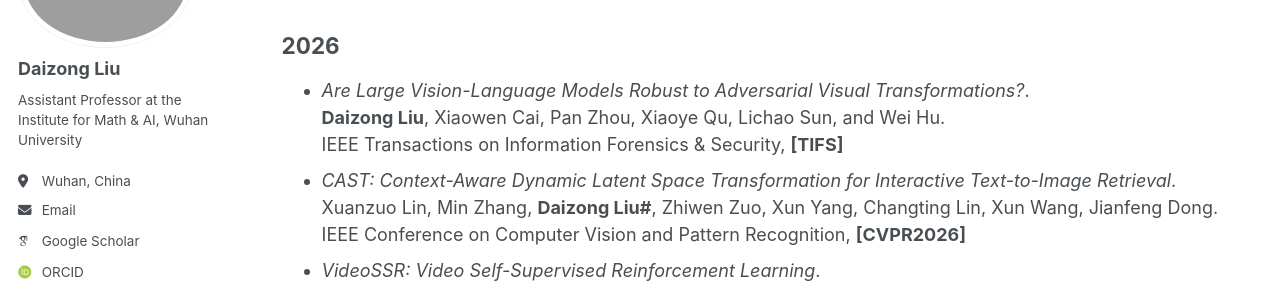
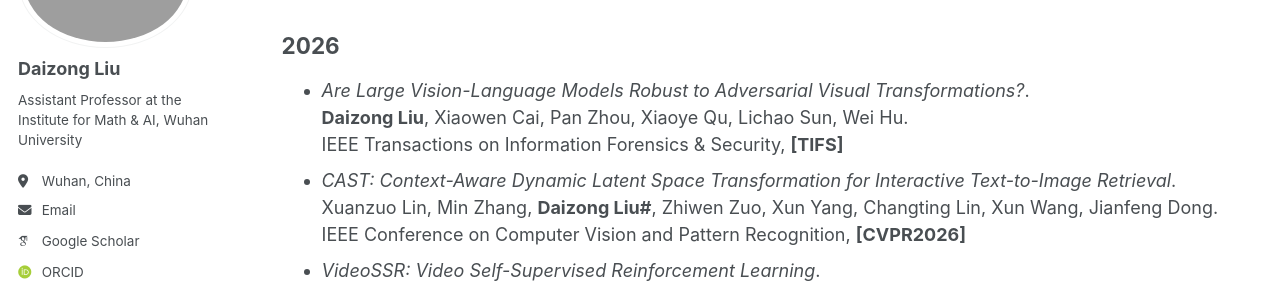
Before and after one commit to liudaizong/liudaizong.github.io, a Jekyll site: the page built from _pages/publications.md, in a window 1280 px wide and 900 px high. Shown: the part 185-473 px from the top of the window. Built offline with Jekyll 4.4.1, drawn with Linux system fonts in a browser that asks for light colours; some web fonts are replaced.

Commit message:
Update publications.md

```diff
--- a/_pages/publications.md
+++ b/_pages/publications.md
@@ -7,7 +7,7 @@ author_profile: true
 *denotes the Co-First Authorship, #denotes the Corresponding Author
 
 ## 2026
-* *Are Large Vision-Language Models Robust to Adversarial Visual Transformations?*.<br/> **Daizong Liu**, Xiaowen Cai, Pan Zhou, Xiaoye Qu, Lichao Sun, and Wei Hu.<br/> IEEE Transactions on Information Forensics & Security, **[TIFS]**
+* *Are Large Vision-Language Models Robust to Adversarial Visual Transformations?*.<br/> **Daizong Liu**, Xiaowen Cai, Pan Zhou, Xiaoye Qu, Lichao Sun, Wei Hu.<br/> IEEE Transactions on Information Forensics & Security, **[TIFS]**
 * *CAST: Context-Aware Dynamic Latent Space Transformation for Interactive Text-to-Image Retrieval*.<br/> Xuanzuo Lin, Min Zhang, **Daizong Liu#**, Zhiwen Zuo, Xun Yang, Changting Lin, Xun Wang, Jianfeng Dong.<br/> IEEE Conference on Computer Vision and Pattern Recognition, **[CVPR2026]**
 * *VideoSSR: Video Self-Supervised Reinforcement Learning*.<br/> Zefeng He, Xiaoye Qu, Yafu Li, Siyuan Huang, **Daizong Liu**, Yu Cheng.<br/> IEEE Conference on Computer Vision and Pattern Recognition, **[CVPR2026]**
 * *Generating Transferable Attacks across Large Vision-Language Models using Adversarial Deformation Learning*.<br/> **Daizong Liu**, Wangqin Liu, Xiaowen Cai, Pan Zhou, Runwei Guan, Xiaoye Qu, Bo Du.<br/> Pattern Recognition, **[PR]**
```
